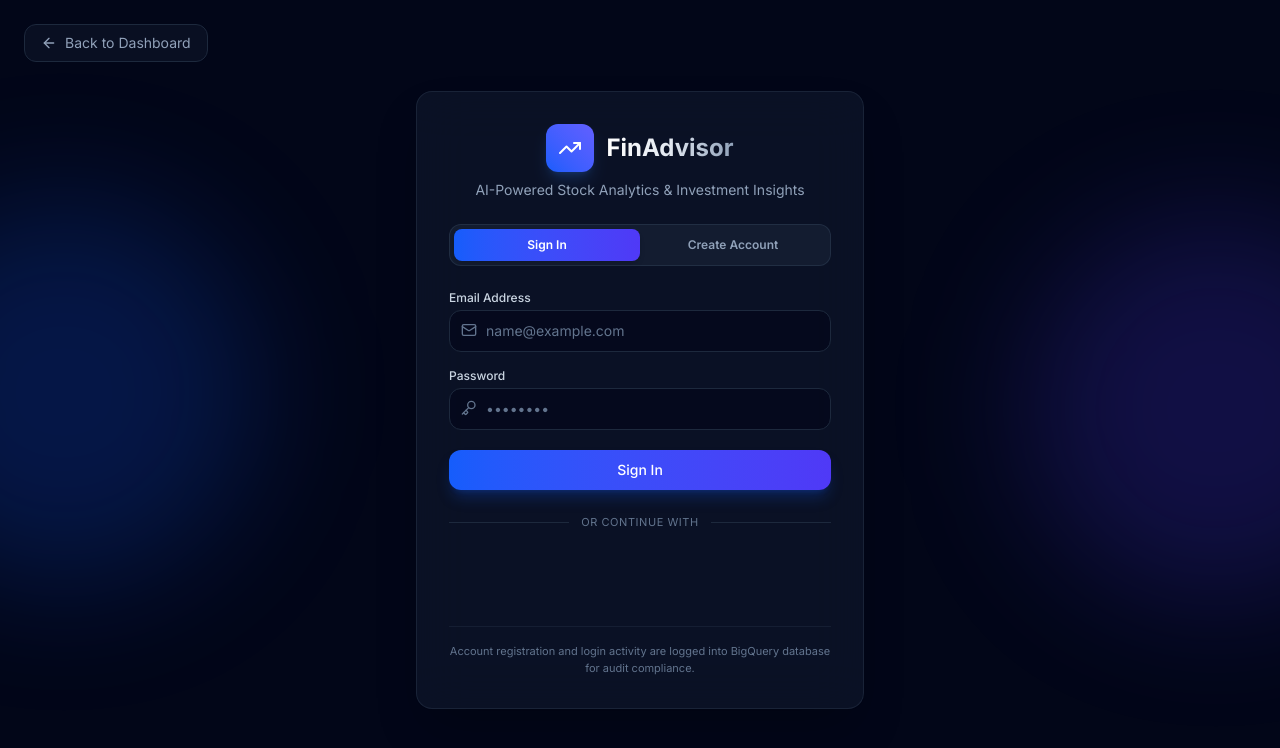
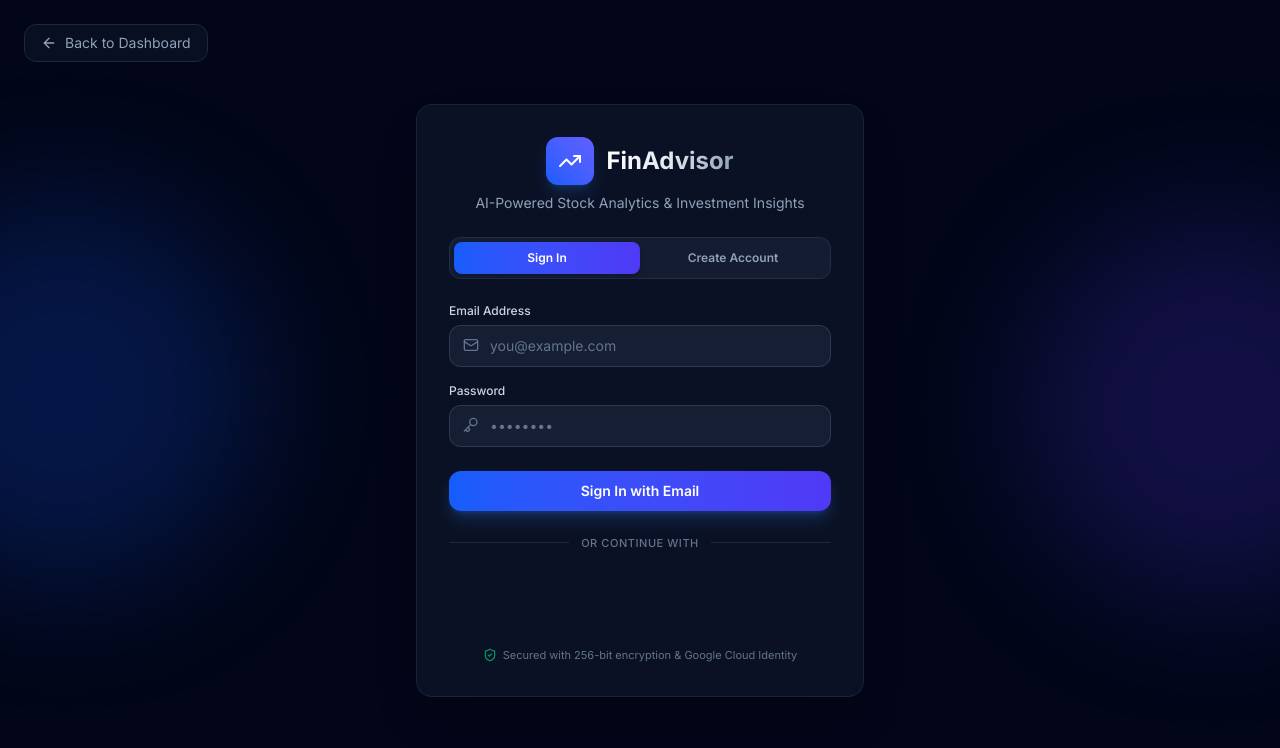
Before and after one commit to Sumeeksha/fin-advisor-frontend, a Next.js app: page /login in a window 1280 px wide. Shown: the top 748 px of the page. Built offline with nearby package versions, Linux system fonts and the light colour scheme; no server answers.

Commit message:
Implement login gate for ticker selection with redirect

```diff
--- a/app/login/page.tsx
+++ b/app/login/page.tsx
@@ -1,7 +1,7 @@
 "use client";
 
-import React, { useState } from "react";
-import { useRouter } from "next/navigation";
+import React, { useState, Suspense } from "react";
+import { useRouter, useSearchParams } from "next/navigation";
 import { GoogleLogin, CredentialResponse } from "@react-oauth/google";
 import { loginWithGoogle, registerWithEmail, loginWithEmail } from "@/lib/auth";
 import { ShieldCheck, TrendingUp, Cpu, Lock, ArrowLeft, Mail, User as UserIcon, Key } from "lucide-react";
@@ -9,8 +9,12 @@ import Link from "next/link";
 
 type AuthMode = "login" | "signup";
 
-export default function LoginPage() {
+function LoginForm() {
   const router = useRouter();
+  const searchParams = useSearchParams();
+  const redirectTicker = searchParams.get("redirect");
+  const redirectName = searchParams.get("name") || "";
+
   const [mode, setMode] = useState<AuthMode>("login");
 
   // Form states
@@ -20,6 +24,14 @@ export default function LoginPage() {
 
   const [loading, setLoading] = useState(false);
   const [error, setError] = useState<string | null>(null);
+
+  const handleSuccessfulAuth = () => {
+    if (redirectTicker) {
+      router.push(`/?ticker=${encodeURIComponent(redirectTicker)}&name=${encodeURIComponent(redirectName)}`);
+    } else {
+      router.push("/");
+    }
+  };
 
   const handleEmailAuth = async (e: React.FormEvent) => {
     e.preventDefault();
@@ -37,7 +49,7 @@ export default function LoginPage() {
       } else {
         await loginWithEmail(email, password);
       }
-      router.push("/");
+      handleSuccessfulAuth();
     } catch (err: any) {
       console.error("Auth error:", err);
       setError(err.message || "Authentication failed. Please check your credentials.");
@@ -57,7 +69,7 @@ export default function LoginPage() {
 
     try {
       await loginWithGoogle(credentialResponse.credential);
-      router.push("/");
+      handleSuccessfulAuth();
     } catch (err: any) {
       console.error("Google login error:", err);
       setError(err.message || "Failed to log in with Google.");
@@ -71,23 +83,6 @@ export default function LoginPage() {
   };
 
   return (
-    <div className="min-h-screen bg-slate-950 text-slate-100 flex flex-col justify-center items-center relative overflow-hidden p-4">
-      {/* Background Glows */}
-      <div className="absolute top-1/4 -left-32 w-96 h-96 bg-blue-600/20 rounded-full blur-3xl pointer-events-none" />
-      <div className="absolute bottom-1/4 -right-32 w-96 h-96 bg-indigo-600/20 rounded-full blur-3xl pointer-events-none" />
-
-      {/* Top Back Link */}
-      <div className="absolute top-6 left-6">
-        <Link
-          href="/"
-          className="inline-flex items-center gap-2 text-sm text-slate-400 hover:text-white transition-colors bg-slate-900/60 border border-slate-800 px-4 py-2 rounded-xl backdrop-blur-md"
-        >
-          <ArrowLeft className="w-4 h-4" />
-          Back to Dashboard
-        </Link>
-      </div>
-
-      {/* Main Glass Card */}
     <div className="w-full max-w-md bg-slate-900/70 border border-slate-800/80 rounded-2xl p-8 backdrop-blur-xl shadow-2xl z-10 flex flex-col items-center">
       {/* Logo */}
       <div className="flex items-center gap-3 mb-2">
@@ -101,6 +96,14 @@ export default function LoginPage() {
       <p className="text-slate-400 text-sm mb-6 text-center">
         AI-Powered Stock Analytics & Investment Insights
       </p>
+
+      {/* Ticker Access Gate Notice */}
+      {redirectTicker && (
+        <div className="w-full mb-5 p-3.5 bg-blue-500/10 border border-blue-500/30 rounded-xl text-blue-300 text-xs flex items-center gap-2.5">
+          <div className="w-2 h-2 rounded-full bg-blue-400 animate-pulse shrink-0" />
+          <span>Please sign in to unlock full dashboard for <strong className="text-white font-mono uppercase font-bold">{redirectTicker}</strong></span>
+        </div>
+      )}
 
       {/* Tab Selector: Sign In vs Create Account */}
       <div className="w-full flex p-1 bg-slate-800/50 rounded-xl border border-slate-700/50 mb-6">
@@ -140,47 +143,54 @@ export default function LoginPage() {
       <form onSubmit={handleEmailAuth} className="w-full flex flex-col gap-4">
         {mode === "signup" && (
           <div>
-              <label className="block text-xs font-medium text-slate-300 mb-1">Full Name</label>
+            <label className="block text-xs font-medium text-slate-300 mb-1.5">
+              Full Name
+            </label>
             <div className="relative">
-                <UserIcon className="w-4 h-4 text-slate-500 absolute left-3 top-3" />
+              <UserIcon className="w-4 h-4 text-slate-500 absolute left-3.5 top-3" />
               <input
                 type="text"
-                  required
                 placeholder="John Doe"
                 value={name}
                 onChange={(e) => setName(e.target.value)}
-                  className="w-full pl-9 pr-4 py-2.5 bg-slate-950/60 border border-slate-800 rounded-xl text-sm text-slate-100 placeholder-slate-500 focus:outline-none focus:border-blue-500/60 transition-colors"
+                required
+                className="w-full pl-10 pr-4 py-2.5 bg-slate-800/60 border border-slate-700/80 rounded-xl text-sm focus:outline-none focus:ring-2 focus:ring-blue-500/50 transition-all text-white placeholder:text-slate-500"
               />
             </div>
           </div>
         )}
 
         <div>
-            <label className="block text-xs font-medium text-slate-300 mb-1">Email Address</label>
+          <label className="block text-xs font-medium text-slate-300 mb-1.5">
+            Email Address
+          </label>
           <div className="relative">
-              <Mail className="w-4 h-4 text-slate-500 absolute left-3 top-3" />
+            <Mail className="w-4 h-4 text-slate-500 absolute left-3.5 top-3" />
             <input
               type="email"
-                required
-                placeholder="name@example.com"
+              placeholder="you@example.com"
               value={email}
               onChange={(e) => setEmail(e.target.value)}
-                className="w-full pl-9 pr-4 py-2.5 bg-slate-950/60 border border-slate-800 rounded-xl text-sm text-slate-100 placeholder-slate-500 focus:outline-none focus:border-blue-500/60 transition-colors"
+              required
+              className="w-full pl-10 pr-4 py-2.5 bg-slate-800/60 border border-slate-700/80 rounded-xl text-sm focus:outline-none focus:ring-2 focus:ring-blue-500/50 transition-all text-white placeholder:text-slate-500"
             />
           </div>
         </div>
 
         <div>
-            <label className="block text-xs font-medium text-slate-300 mb-1">Password</label>
+          <label className="block text-xs font-medium text-slate-300 mb-1.5">
+            Password
+          </label>
           <div className="relative">
-              <Key className="w-4 h-4 text-slate-500 absolute left-3 top-3" />
+            <Key className="w-4 h-4 text-slate-500 absolute left-3.5 top-3" />
             <input
               type="password"
-                required
               placeholder="••••••••"
               value={password}
               onChange={(e) => setPassword(e.target.value)}
-                className="w-full pl-9 pr-4 py-2.5 bg-slate-950/60 border border-slate-800 rounded-xl text-sm text-slate-100 placeholder-slate-500 focus:outline-none focus:border-blue-500/60 transition-colors"
+              required
+              minLength={6}
+              className="w-full pl-10 pr-4 py-2.5 bg-slate-800/60 border border-slate-700/80 rounded-xl text-sm focus:outline-none focus:ring-2 focus:ring-blue-500/50 transition-all text-white placeholder:text-slate-500"
             />
           </div>
         </div>
@@ -188,45 +198,69 @@ export default function LoginPage() {
         <button
           type="submit"
           disabled={loading}
-            className="w-full mt-1 py-2.5 bg-gradient-to-r from-blue-600 to-indigo-600 hover:from-blue-500 hover:to-indigo-500 text-white font-medium text-sm rounded-xl transition-all shadow-lg shadow-blue-600/25 flex items-center justify-center gap-2"
+          className="w-full mt-2 py-2.5 bg-gradient-to-r from-blue-600 to-indigo-600 hover:from-blue-500 hover:to-indigo-500 text-white text-sm font-semibold rounded-xl shadow-lg shadow-blue-500/25 transition-all disabled:opacity-50 disabled:cursor-not-allowed flex items-center justify-center gap-2"
         >
           {loading ? (
-              <div className="w-4 h-4 border-2 border-white border-t-transparent rounded-full animate-spin" />
-            ) : mode === "signup" ? (
-              "Create Account"
+            <div className="w-4 h-4 border-2 border-white/30 border-t-white rounded-full animate-spin" />
+          ) : mode === "login" ? (
+            "Sign In with Email"
           ) : (
-              "Sign In"
+            "Create Free Account"
           )}
         </button>
       </form>
 
       {/* Divider */}
-        <div className="w-full flex items-center my-6">
-          <div className="flex-1 border-t border-slate-800" />
-          <span className="px-3 text-[11px] text-slate-500 uppercase tracking-wider">or continue with</span>
-          <div className="flex-1 border-t border-slate-800" />
+      <div className="w-full flex items-center gap-3 my-6">
+        <div className="flex-1 h-[1px] bg-slate-800" />
+        <span className="text-[11px] uppercase tracking-wider text-slate-500 font-medium">
+          Or continue with
+        </span>
+        <div className="flex-1 h-[1px] bg-slate-800" />
       </div>
 
       {/* Google OAuth Button */}
-        <div className="w-full flex justify-center py-1">
+      <div className="w-full flex justify-center">
         <GoogleLogin
           onSuccess={handleGoogleSuccess}
           onError={handleGoogleError}
+          useOneTap={false}
           theme="filled_black"
           shape="pill"
-            size="large"
           text="continue_with"
-            width="350"
         />
       </div>
 
-        {/* Footer Note */}
-        <div className="mt-6 pt-4 border-t border-slate-800/60 w-full text-center">
-          <p className="text-[11px] text-slate-500">
-            Account registration and login activity are logged into BigQuery database for audit compliance.
-          </p>
-        </div>
+      {/* Security Footer Notice */}
+      <div className="mt-8 flex items-center gap-1.5 text-slate-500 text-[11px]">
+        <ShieldCheck className="w-3.5 h-3.5 text-emerald-500/80" />
+        <span>Secured with 256-bit encryption & Google Cloud Identity</span>
       </div>
     </div>
   );
 }
+
+export default function LoginPage() {
+  return (
+    <div className="min-h-screen bg-slate-950 text-slate-100 flex flex-col justify-center items-center relative overflow-hidden p-4">
+      {/* Background Glows */}
+      <div className="absolute top-1/4 -left-32 w-96 h-96 bg-blue-600/20 rounded-full blur-3xl pointer-events-none" />
+      <div className="absolute bottom-1/4 -right-32 w-96 h-96 bg-indigo-600/20 rounded-full blur-3xl pointer-events-none" />
+
+      {/* Top Back Link */}
+      <div className="absolute top-6 left-6">
+        <Link
+          href="/"
+          className="inline-flex items-center gap-2 text-sm text-slate-400 hover:text-white transition-colors bg-slate-900/60 border border-slate-800 px-4 py-2 rounded-xl backdrop-blur-md"
+        >
+          <ArrowLeft className="w-4 h-4" />
+          Back to Dashboard
+        </Link>
+      </div>
+
+      <Suspense fallback={<div className="text-slate-400 text-sm">Loading...</div>}>
+        <LoginForm />
+      </Suspense>
+    </div>
+  );
+}
```
Also changed, not shown: app/page.tsx (+34 -9 lines). Lines whose indentation alone changed are shown as unchanged.
